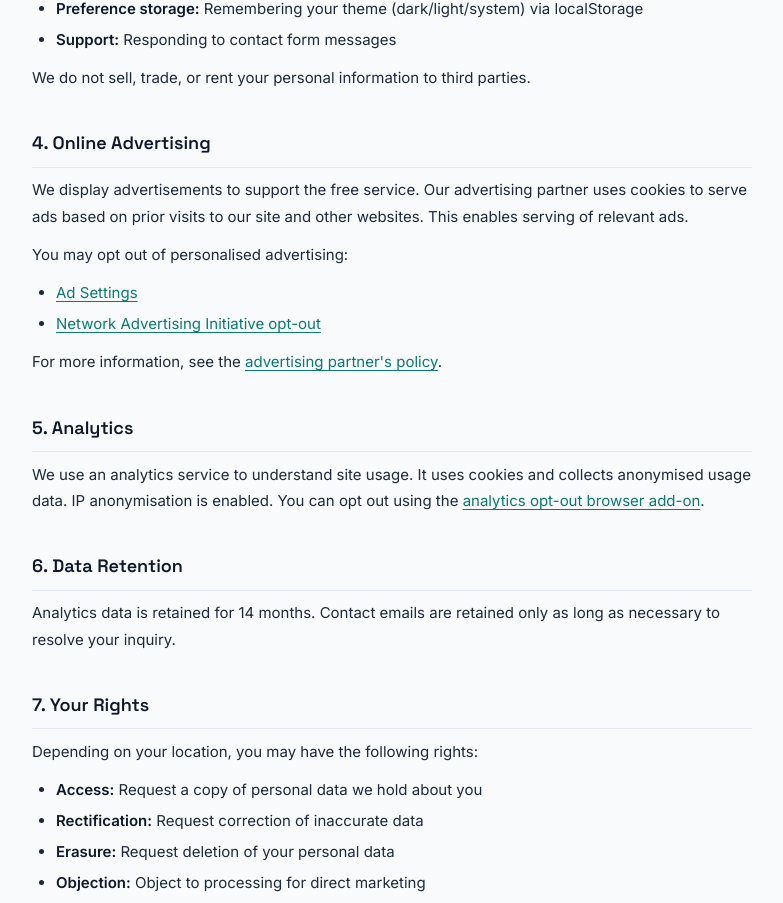
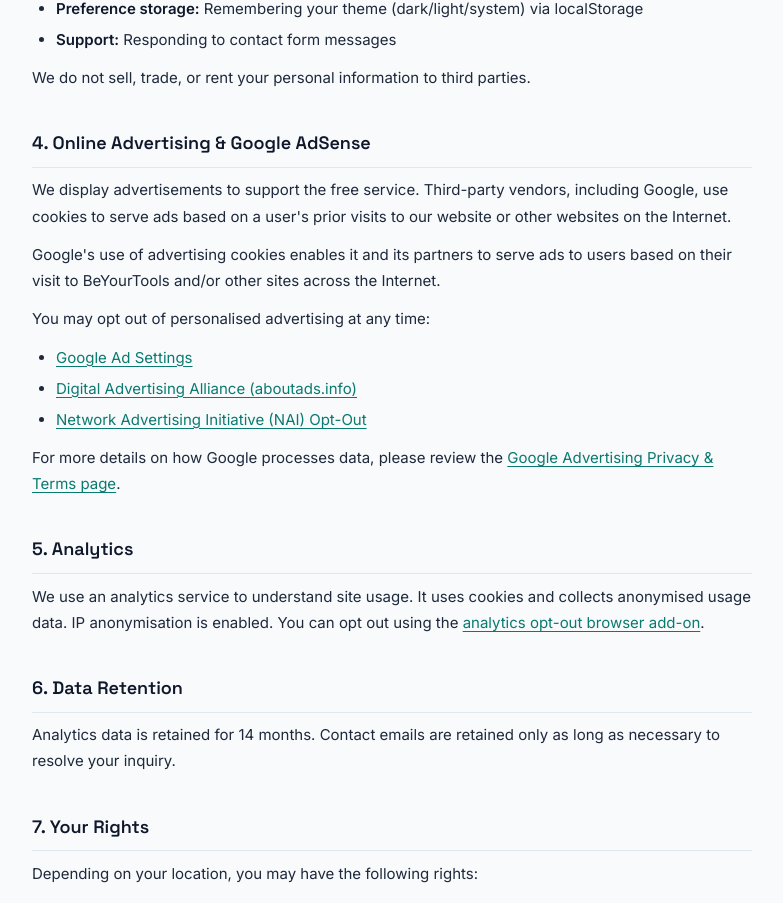
Before and after one commit to wahajansari08/beyourtools, a Next.js app: page /privacy-policy in a window 1280 px wide. Shown: the part 1176-2079 px from the top of the page, without its empty margins (248-1031 px from the left). Built offline with nearby package versions, Linux system fonts and the light colour scheme.

Commit message:
optimized for adsense

```diff
--- a/app/finance-tools/page.tsx
+++ b/app/finance-tools/page.tsx
@@ -24,7 +24,7 @@ import Btn from "@/components/Btn";
 export const metadata: Metadata = {
   title: "Finance Calculators - Free Online Finance Tools | BeYourTools",
   description:
-    "40 free browser-based finance calculators - profit margins, loan payments, debt payoff, savings projections, ROI, sales tax, salary conversions and more. No sign-up, no ads.",
+    "40 free browser-based finance calculators - profit margins, loan payments, debt payoff, savings projections, ROI, sales tax, salary conversions and more. No sign-up, 100% private.",
   keywords:
     "finance calculators, loan calculator, profit margin calculator, ROI calculator, savings calculator, debt payoff calculator, salary calculator, tax calculator",
   alternates: { canonical: `${SITE.url}/finance-tools` },
--- a/app/layout.tsx
+++ b/app/layout.tsx
@@ -1,4 +1,4 @@
-import type { Metadata } from "next";
+import type { Metadata, Viewport } from "next";
 import Script from "next/script";
 import { Space_Grotesk, Inter, JetBrains_Mono } from "next/font/google";
 import "./globals.css";
@@ -72,6 +72,15 @@ export const metadata: Metadata = {
   },
 };
 
+export const viewport: Viewport = {
+  width: "device-width",
+  initialScale: 1,
+  themeColor: [
+    { media: "(prefers-color-scheme: light)", color: "#ffffff" },
+    { media: "(prefers-color-scheme: dark)", color: "#0b0f17" },
+  ],
+};
+
 export default function RootLayout({
   children,
 }: {
--- a/app/privacy-policy/page.tsx
+++ b/app/privacy-policy/page.tsx
@@ -87,14 +87,16 @@ export default function PrivacyPolicyPage() {
         </section>
 
         <section>
-          <h2>4. Online Advertising</h2>
-          <p>We display advertisements to support the free service. Our advertising partner uses cookies to serve ads based on prior visits to our site and other websites. This enables serving of relevant ads.</p>
-          <p>You may opt out of personalised advertising:</p>
+          <h2>4. Online Advertising &amp; Google AdSense</h2>
+          <p>We display advertisements to support the free service. Third-party vendors, including Google, use cookies to serve ads based on a user&apos;s prior visits to our website or other websites on the Internet.</p>
+          <p>Google&apos;s use of advertising cookies enables it and its partners to serve ads to users based on their visit to BeYourTools and/or other sites across the Internet.</p>
+          <p>You may opt out of personalised advertising at any time:</p>
           <ul>
-            <li><a href="https://www.google.com/settings/ads" target="_blank" rel="noopener noreferrer" style={{ color: "var(--teal)" }}>Ad Settings</a></li>
-            <li><a href="https://www.aboutads.info/choices/" target="_blank" rel="noopener noreferrer" style={{ color: "var(--teal)" }}>Network Advertising Initiative opt-out</a></li>
+            <li><a href="https://www.google.com/settings/ads" target="_blank" rel="noopener noreferrer" style={{ color: "var(--teal)" }}>Google Ad Settings</a></li>
+            <li><a href="https://www.aboutads.info/choices/" target="_blank" rel="noopener noreferrer" style={{ color: "var(--teal)" }}>Digital Advertising Alliance (aboutads.info)</a></li>
+            <li><a href="https://optout.networkadvertising.org/" target="_blank" rel="noopener noreferrer" style={{ color: "var(--teal)" }}>Network Advertising Initiative (NAI) Opt-Out</a></li>
           </ul>
-          <p>For more information, see the <a href="https://policies.google.com/technologies/ads" target="_blank" rel="noopener noreferrer" style={{ color: "var(--teal)" }}>advertising partner&apos;s policy</a>.</p>
+          <p>For more details on how Google processes data, please review the <a href="https://policies.google.com/technologies/ads" target="_blank" rel="noopener noreferrer" style={{ color: "var(--teal)" }}>Google Advertising Privacy &amp; Terms page</a>.</p>
         </section>
 
         <section>
--- a/app/robots.ts
+++ b/app/robots.ts
@@ -9,10 +9,13 @@ export default function robots(): MetadataRoute.Robots {
         // Disallow only truly non-indexable paths
         disallow: [
           "/api/",
-          "/_next/",
           "/admin/",
           "/*?*q=",
         ],
+      },
+      {
+        userAgent: "Mediapartners-Google",
+        allow: "/",
       },
     ],
     sitemap: "https://beyourtools.com/sitemap.xml",
--- a/components/ChatSupport.tsx
+++ b/components/ChatSupport.tsx
@@ -33,7 +33,7 @@ function getBotReply(input: string): string {
     return "We love suggestions! Send your idea to hello@beyourtools.com or reach us on Reddit at u/beyourtools and we'll consider it for an upcoming update.";
 
   if (q.includes("free") || q.includes("cost") || q.includes("price") || q.includes("paid"))
-    return "Yes - every tool on BeYourTools is 100% free with no sign-up, no ads, and no usage limits. We plan to keep it that way.";
+    return "Yes - every tool on BeYourTools is 100% free with no sign-up, no subscriptions, and no usage limits. We plan to keep it that way.";
 
   if (q.includes("data") || q.includes("privacy") || q.includes("upload") || q.includes("server") || q.includes("safe"))
     return "All processing happens entirely in your browser. Your files and data are never sent to our servers. See our Privacy Policy for full details.";
```
Also changed, not shown: public/ads.txt (added), public/icon-512.png (added), public/og-default.png (added).
